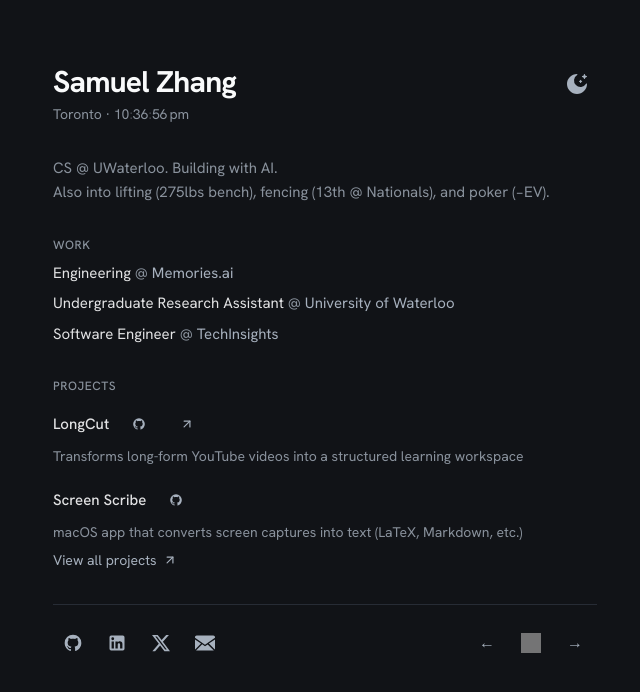
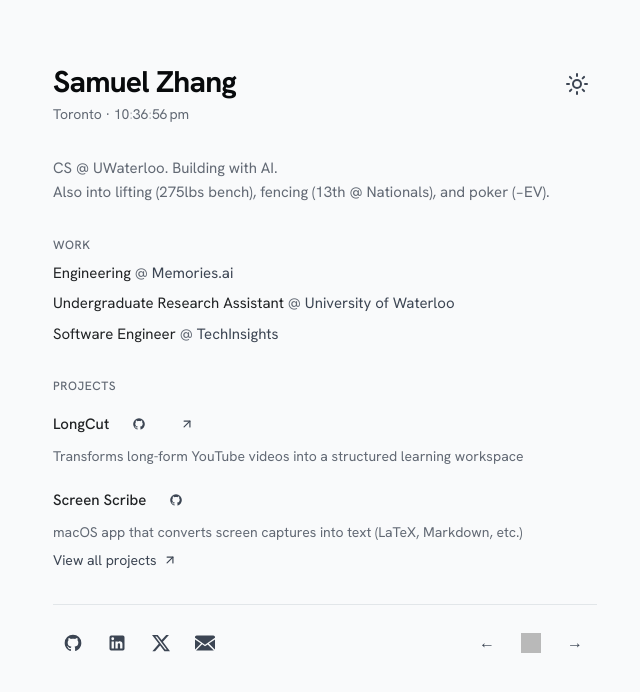
Before and after one commit to SamuelZ12/personal-website, a Next.js app: page / in a window 1280 px wide. Shown: the top 692 px of the page, without its empty margins (315-955 px from the left). Built offline with nearby package versions, Linux system fonts and the light colour scheme; grey boxes are pictures that could not be loaded.

Commit message:
Use system theme by default

```diff
--- a/src/app/layout.tsx
+++ b/src/app/layout.tsx
@@ -85,7 +85,7 @@
                     <EntranceRelease />
                     <ThemeProvider
                         attribute='class'
-                        defaultTheme='dark'
+                        defaultTheme='system'
                         enableSystem
                         disableTransitionOnChange
                     >
```
